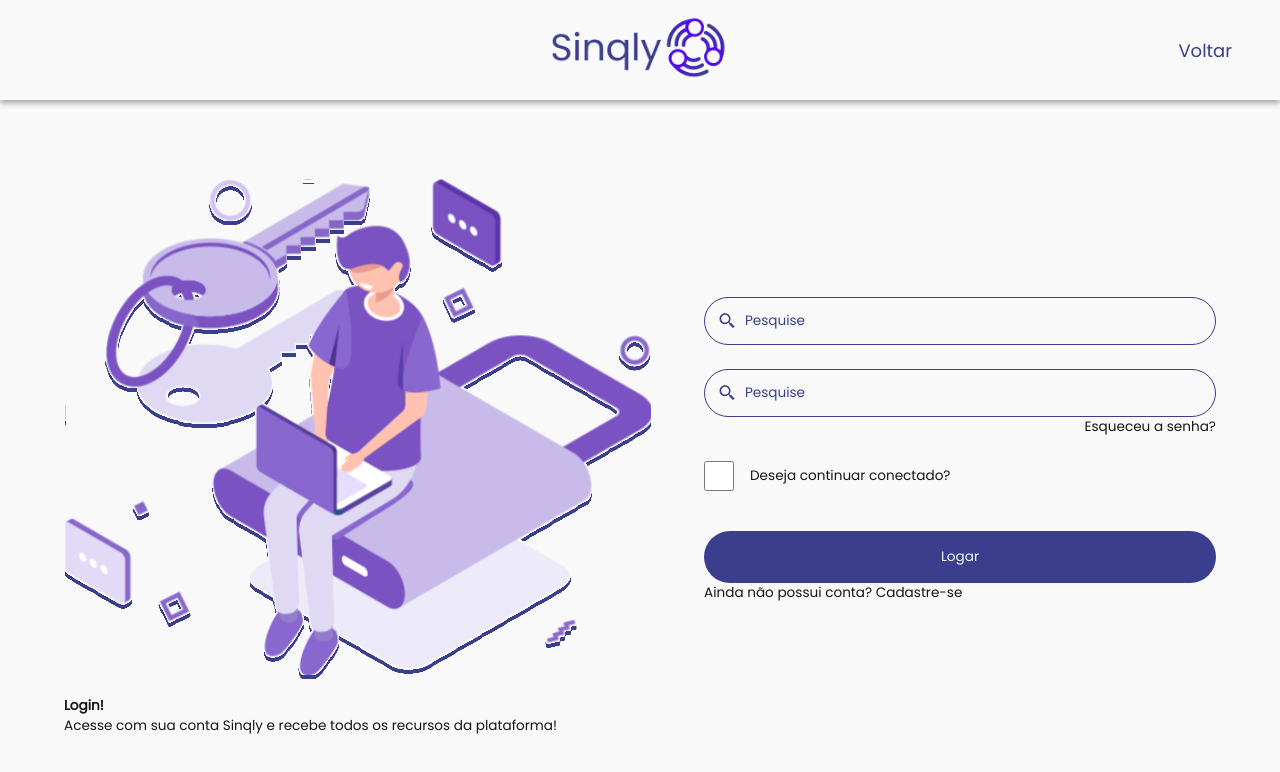
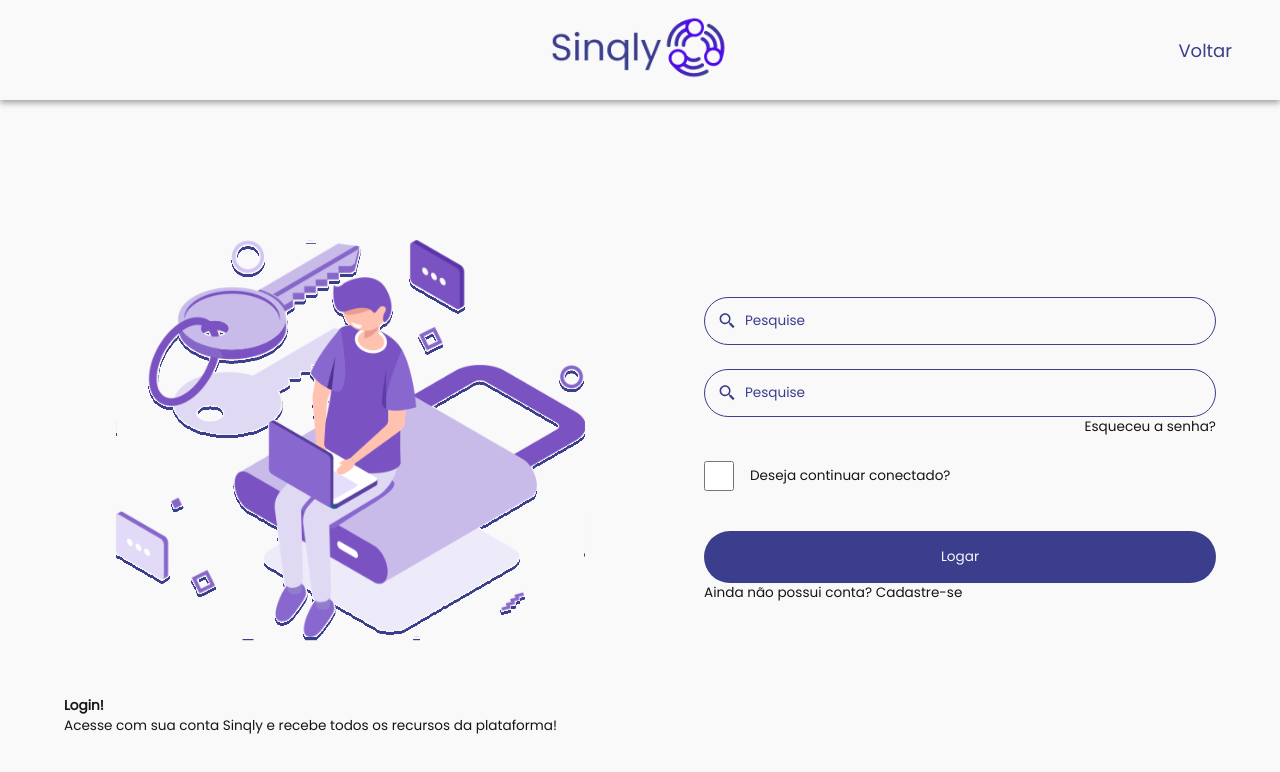
Before and after one commit to Sinqly/Website, a Next.js app: page /login in a window 1280 px wide. Shown: the top 772 px of the page. Built offline with nearby package versions, Linux system fonts and the light colour scheme.

Commit message:
feat(WIP): Login Page

```diff
--- a/src/pages/login.tsx
+++ b/src/pages/login.tsx
@@ -1,5 +1,5 @@
+/* eslint @typescript-eslint/no-empty-interface: "off" */
 import * as React from 'react'
-import Image from 'next/image'
 import PeopleSVG from '../assets/Images/Login/people.svg'
 
 import {
@@ -17,7 +17,6 @@ import {
 import Input from '../components/Input'
 import Header from '../components/Header'
 
-/* eslint @typescript-eslint/no-empty-interface: "off" */
 interface loginProps {}
 
 const login: React.FC<loginProps> = ({ ...props }) => {
@@ -25,8 +24,10 @@ const login: React.FC<loginProps> = ({ ...props }) => {
     <>
       <Header headerType={'SignInSignUp'} />
       <Main>
-        <SectionLeft>
-          <PeopleSVG />
+        <SectionLeft className={"section-left"}>
+          <div style={{width: "80%", margin: "auto"}}>
+            <PeopleSVG />
+          </div>
           <Texts>
             <h3>Login!</h3>
             <p>
@@ -36,7 +37,7 @@ const login: React.FC<loginProps> = ({ ...props }) => {
           </Texts>
         </SectionLeft>
 
-        <SectionRight>
+        <SectionRight className={"section-right"}>
           <InputGroup>
             <Input styles={{ width: '100%' }} />
             <PasswordDiv>
--- a/src/styles/pages/Login.ts
+++ b/src/styles/pages/Login.ts
@@ -11,9 +11,23 @@ export const Main = styled.div`
   width: 100%;
   position: relative;
   top: 100px;
+
+  @media screen and (max-width: 992px) {
+    flex-direction: column;
+    z-index: 0;
+    .section-left{
+      width: 100%;
+      margin-top: 400px;
+      align-items: center;
+    }
+    .section-right{
+      width: 100%;
+      align-items: center;
+    }
+  }
 `
 
-export const SectionLeft = styled.div`
+export const SectionLeft = styled.section`
   display: flex;
   flex-direction: column;
   justify-content: center;
@@ -26,7 +40,7 @@ export const SectionLeft = styled.div`
 
 export const Texts = styled.div``
 
-export const SectionRight = styled.div`
+export const SectionRight = styled.section`
   display: flex;
   flex-direction: column;
   justify-content: center;
```
